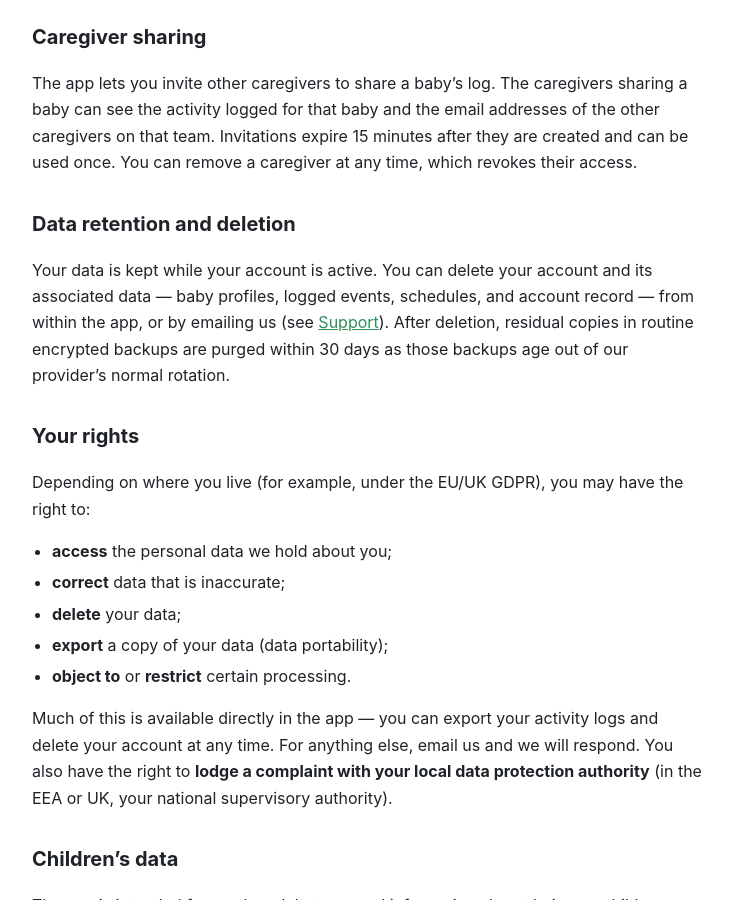
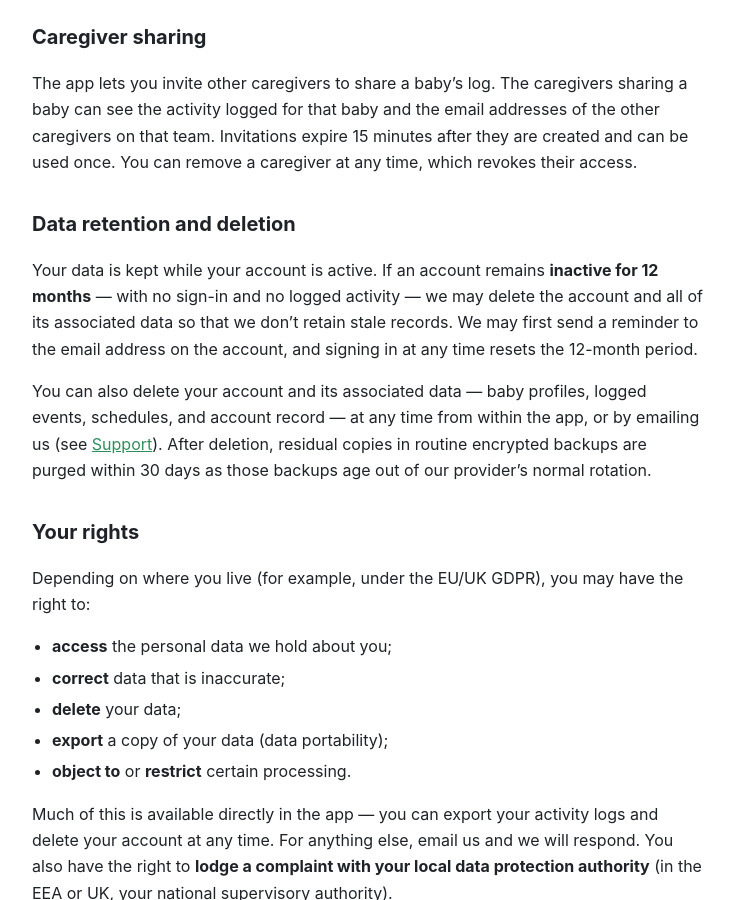
Before and after one commit to Bean-Studio-Apps/ahhlo-site, a Jekyll site: the page built from privacy.md, in a window 1280 px wide and 900 px high, scrolled down 2751 px. Shown: the whole window, without its empty margins (272-1006 px from the left). Built offline with Jekyll 4.4.1, drawn with Linux system fonts in a browser that asks for light colours.

Commit message:
legal: add 12-month inactive-account deletion policy
Allows deleting an account and its data after 12 months of inactivity (no
sign-in / no logged activity) to keep the backend free of stale records.
Canonical retention period in the Privacy Policy (GDPR Art. 13(2)(a)); matching
operational clause in the Terms. Signing in resets the period; reminder email
is permissive.

Co-Authored-By: Claude Opus 4.8 <noreply@anthropic.com>

```diff
--- a/privacy.md
+++ b/privacy.md
@@ -120,12 +120,17 @@ their access.
 
 ## Data retention and deletion
 
-Your data is kept while your account is active. You can delete your account and its
-associated data — baby profiles, logged events, schedules, and account record —
-from within the app, or by emailing us (see
-[Support]({{ '/support/' | relative_url }})). After deletion, residual copies in
-routine encrypted backups are purged within 30 days as those backups age out of our
-provider's normal rotation.
+Your data is kept while your account is active. If an account remains **inactive for
+12 months** — with no sign-in and no logged activity — we may delete the account and
+all of its associated data so that we don't retain stale records. We may first send a
+reminder to the email address on the account, and signing in at any time resets the
+12-month period.
+
+You can also delete your account and its associated data — baby profiles, logged
+events, schedules, and account record — at any time from within the app, or by
+emailing us (see [Support]({{ '/support/' | relative_url }})). After deletion, residual
+copies in routine encrypted backups are purged within 30 days as those backups age out
+of our provider's normal rotation.
 
 ## Your rights
 
```
Also changed, not shown: terms.md (+6 -0 lines).
